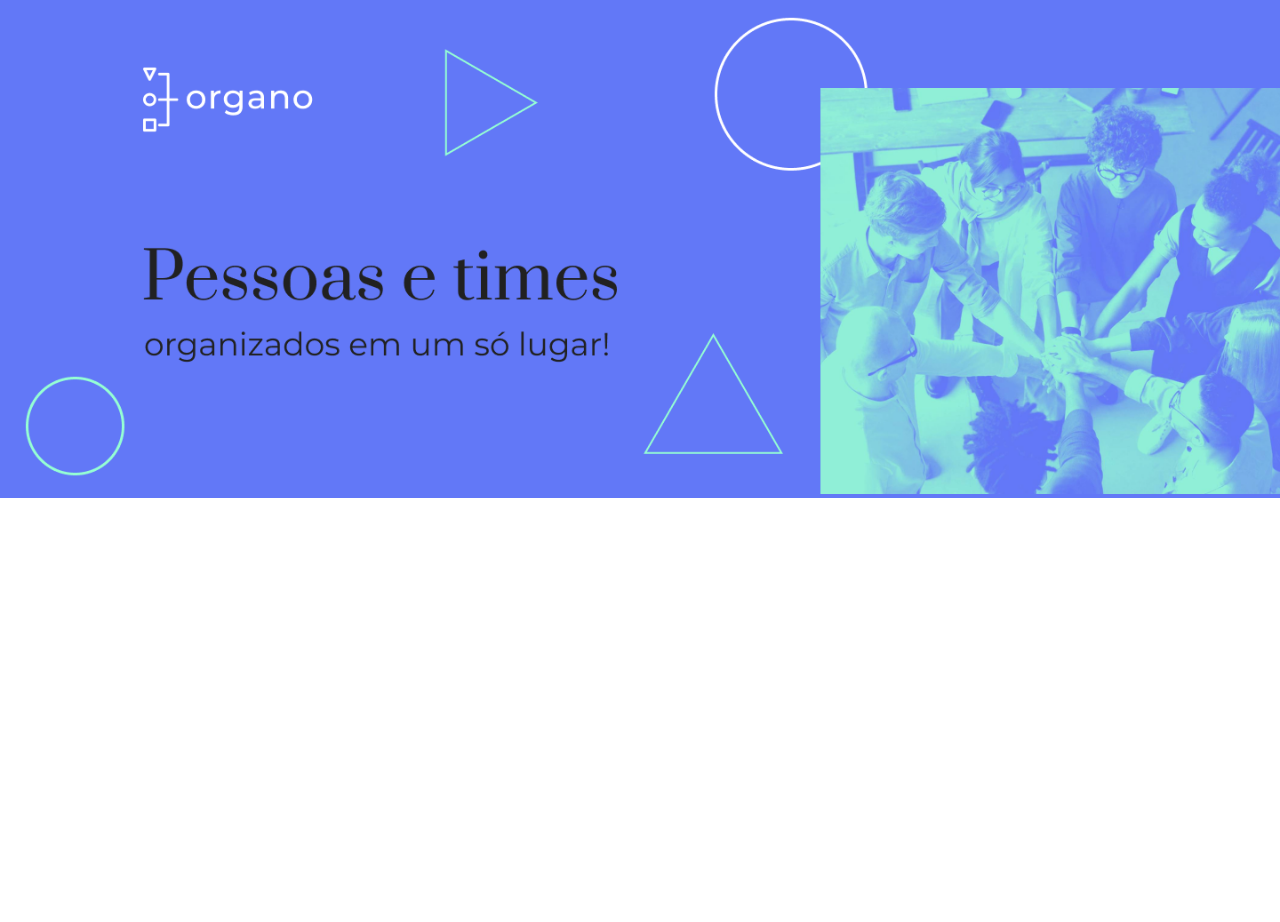
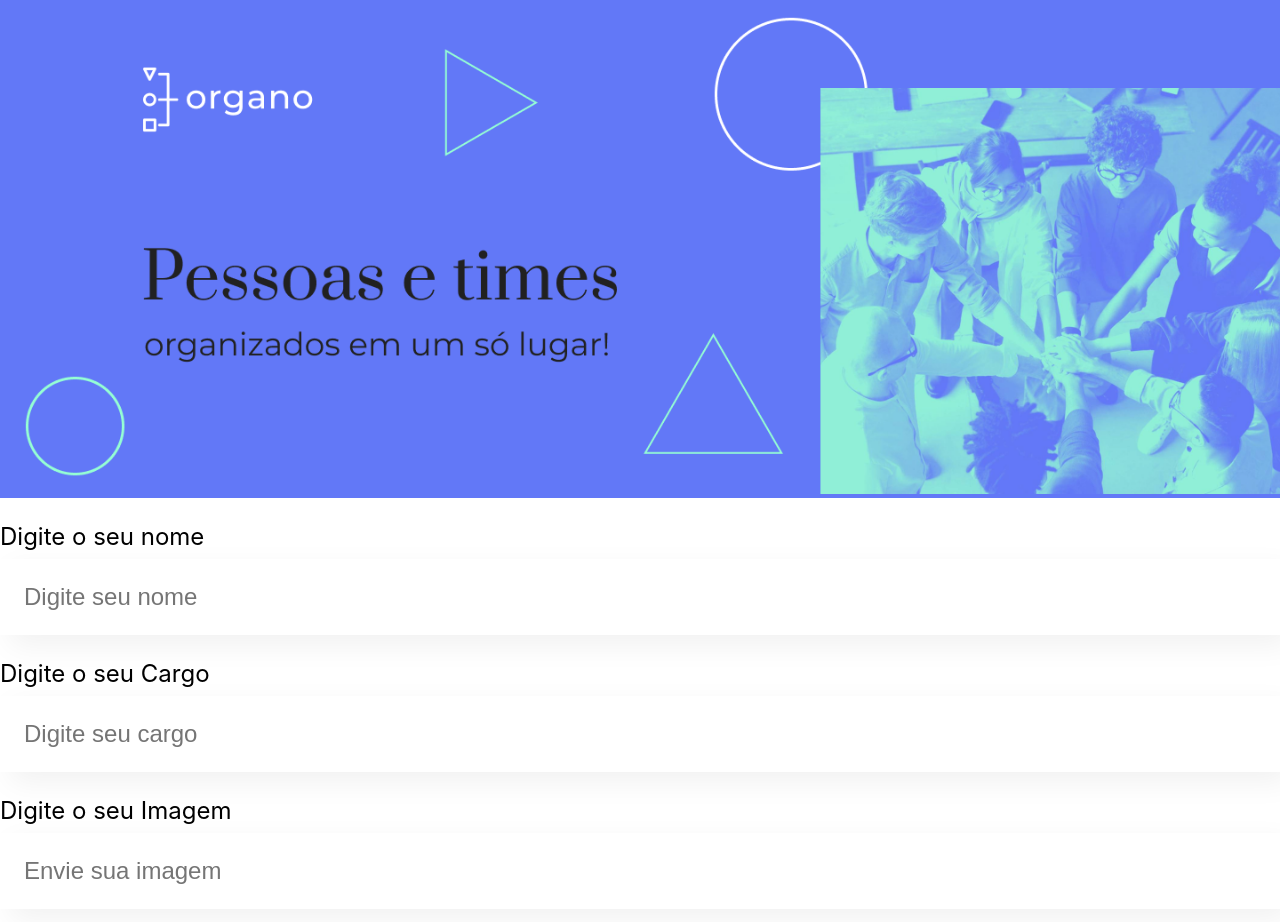
Before and after one commit to PantojaVII/organograma, a React (Create React App) app: page / in a window 1280 px wide. Shown: the top 922 px of the page. Before the commit the page ends 800 px from the top, so only its background shows below. Built offline with nearby package versions, Linux system fonts and the light colour scheme.

Commit message:
Create input text

```diff
--- a/src/App.js
+++ b/src/App.js
@@ -1,9 +1,13 @@
-import Banner from './components/Banner/Banner';
+import Banner from './components/Banner';
+import InputText from './components/InputText';
 
 function App() {
   return (
     <div className='app'>
       <Banner></Banner>
+      <InputText label='nome' placeholder='Digite seu nome' />
+      <InputText label='Cargo'  placeholder='Digite seu cargo' />
+      <InputText label='Imagem'  placeholder='Envie sua imagem' />
     </div>
   );
 }
--- /dev/null
+++ b/src/components/InputText/InputText.css
@@ -0,0 +1,18 @@
+.input-text{
+    margin: 24px 0;
+}
+.input-text label{
+    display: block;
+    margin-bottom: 8px;
+    font-size: 24px;
+}
+.input-text input{
+    background-color: white;
+    box-shadow: 10px 10px 30px rgb(0, 0, 0, 0.06);
+    width: 100%;
+    border: none;
+    font-size: 24px;
+    padding: 24px;
+    /* border-box: Quando box-sizing está definido como border-box, a largura e a altura do elemento incluem a largura das bordas e o preenchimento interno. Isso significa que o espaço total ocupado pelo elemento é a largura total do elemento */
+    box-sizing: border-box;
+}
--- /dev/null
+++ b/src/components/InputText/index.jsx
@@ -0,0 +1,14 @@
+import './InputText.css'
+
+// É a mesma coisa da criação padrão das funções
+const InputText = ({label, placeholder}) => {
+
+    return(
+        <div className='input-text'>
+            <label>Digite o seu {label}</label>
+            <input placeholder={placeholder} type="text" />
+        </div>
+    )
+}
+
+export default InputText
```
Also changed, not shown: src/setupTests.js (deleted, +0 -5 lines), src/components/Banner/index.jsx (renamed from src/components/Banner/Banner.jsx), src/logo.svg (deleted).
